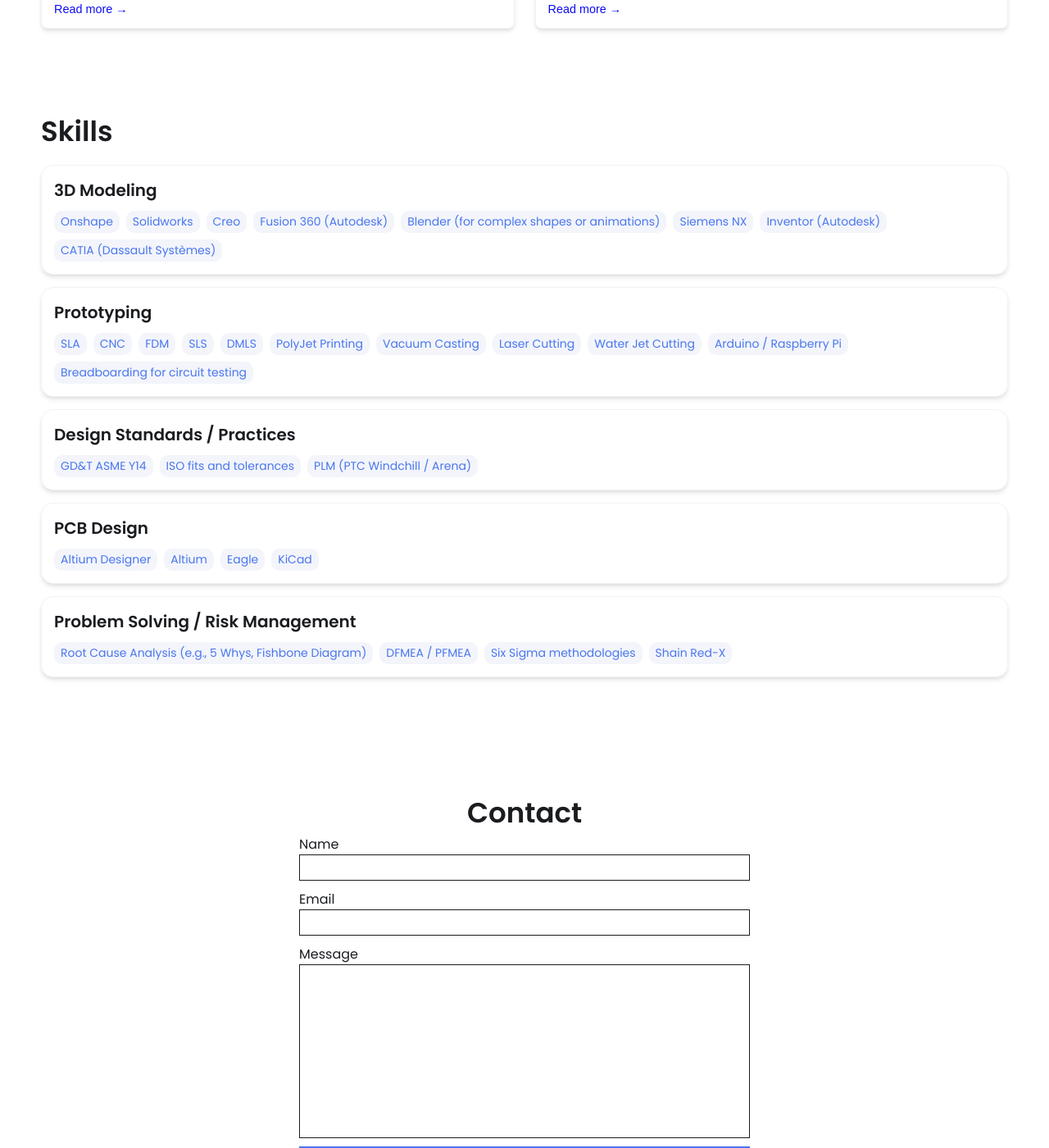
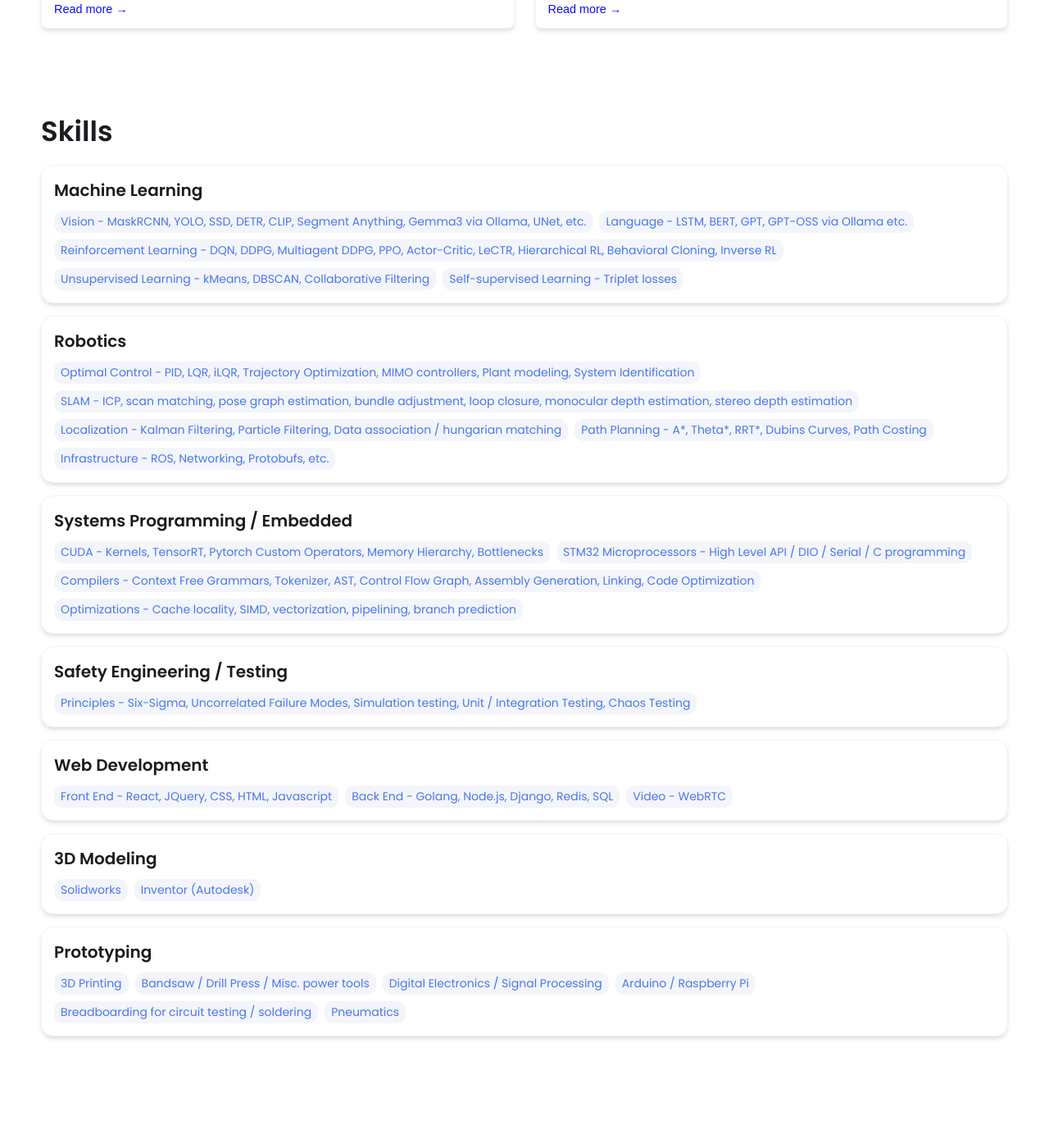
Before and after one commit to sebLopezCot/seblopezcot.github.io, a Jekyll site: the page built from index.html, in a window 1280 px wide and 1400 px high, scrolled down 1491 px. Shown: the whole window at 82% size. Built offline with Jekyll 4.4.1, drawn with Linux system fonts in a browser that asks for light colours; some of the changed text lies outside the part shown.

Commit message:
Personalize

```diff
--- a/_config.yml
+++ b/_config.yml
@@ -7,17 +7,21 @@
 
 # Main Page Setup
 
-title: John Doe's Portfolio # This is what shows up in the tab of the browser
+title: Sebastian Lopez-Cot # This is what shows up in the tab of the browser
 
 
 
 # Hero Section
-name: John Doe
-headline: headline message
+name: Sebastian Lopez-Cot
+headline: Senior Machine Learning / Perception Engineer @ Aurora Innovations
 description: >- # dont remove this line. this will ignore all new lines until the next section
-  Write an awesome intro and discuss your highlights and qualification. You can edit this
-  line in _config.yml. It will appear in your document head meta (for
-  Google search results) and in your feed.xml site description.
+  - Bachelors and Masters Degrees from MIT in Electrical Engineering & Computer Science
+  - 10+ years of experience in robotics and software engineering
+  - 5+ years of industry experience in machine learning for self-driving vehicles (Uber ATG, Aurora)
+  - 100+ citations on reinforcement learning academic papers
+  - 20+ peer reviews in machine learning academic conferences
+  - 3+ years of mentoring + fundraising for FIRST robotics teams in the USA
+  - 2+ years of building a video conferencing start-up from scratch
 
 # Place your profile image in /assets/images/profile-image/folder and edit the file name
 profile_image: ./assets/images/profile-image/avatar.jpeg
@@ -25,15 +29,15 @@
 
 # Link your resume
 # You can place your resume in assets/resume/{resume.pdf or add external link such as pdf saved in google drive
-resume-url: https://drive.google.com/file/d/13Z3duVzh-gguPU5r03oJVEE6rV9rd3DS/view?usp=sharing # or /assets/resume/resume.pdf
+resume-url: #https://drive.google.com/file/d/13Z3duVzh-gguPU5r03oJVEE6rV9rd3DS/view?usp=sharing # or /assets/resume/resume.pdf
 
 
 # Set up external links - this will show up as small icons next to your name.
 
 external-links:    # input only your own url slug. The icons with missing entries will not appear.
-  linkedin: test    # https://www.linkedin.com/in/{your url slug}
-  github: leea12    # https://github.com/{your url slug}
-  stackoverflow: test      # https://stackoverflow.com/users/{your url slug}
+  linkedin: https://www.linkedin.com/in/sebastian-lopez-cot-33b069b1/
+  github: https://github.com/sebLopezCot/
+  stackoverflow:      # https://stackoverflow.com/users/{your url slug}
   medium:            # https://medium.com/@{your url slug}
   x-twitter:   # https://x.com/{your url slug}
   threads:            # https://threads.net/@{your url slug}
@@ -45,50 +49,50 @@
 
 # Skills Section - Add the list of your Skills by categories/tools. The indentation for each level needs to be precise.
 skills:
+  - category: Machine Learning
+    tools:
+    - Vision - MaskRCNN, YOLO, SSD, DETR, CLIP, Segment Anything, Gemma3 via Ollama, UNet, etc.
+    - Language - LSTM, BERT, GPT, GPT-OSS via Ollama etc.
+    - Reinforcement Learning - DQN, DDPG, Multiagent DDPG, PPO, Actor-Critic, LeCTR, Hierarchical RL, Behavioral Cloning, Inverse RL
+    - Unsupervised Learning - kMeans, DBSCAN, Collaborative Filtering
+    - Self-supervised Learning - Triplet losses
+  - category: Robotics
+    tools:
+    - Optimal Control - PID, LQR, iLQR, Trajectory Optimization, MIMO controllers, Plant modeling, System Identification
+    - SLAM - ICP, scan matching, pose graph estimation, bundle adjustment, loop closure, monocular depth estimation, stereo depth estimation
+    - Localization - Kalman Filtering, Particle Filtering, Data association / hungarian matching
+    - Path Planning - A*, Theta*, RRT*, Dubins Curves, Path Costing
+    - Infrastructure - ROS, Networking, Protobufs, etc.
+  - category: Systems Programming / Embedded
+    tools:
+    - CUDA - Kernels, TensorRT, Pytorch Custom Operators, Memory Hierarchy, Bottlenecks
+    - STM32 Microprocessors - High Level API / DIO / Serial / C programming
+    - Compilers - Context Free Grammars, Tokenizer, AST, Control Flow Graph, Assembly Generation, Linking, Code Optimization
+    - Optimizations - Cache locality, SIMD, vectorization, pipelining, branch prediction
+  - category: Safety Engineering / Testing
+    tools:
+    - Principles - Six-Sigma, Uncorrelated Failure Modes, Simulation testing, Unit / Integration Testing, Chaos Testing
+  - category: Web Development
+    tools:
+    - Front End - React, JQuery, CSS, HTML, Javascript
+    - Back End - Golang, Node.js, Django, Redis, SQL
+    - Video - WebRTC
   - category: 3D Modeling
     tools:
-    - Onshape
     - Solidworks
-    - Creo
-    - Fusion 360 (Autodesk)
-    - Blender (for complex shapes or animations)
-    - Siemens NX
     - Inventor (Autodesk)
-    - CATIA (Dassault Systèmes)
   - category: Prototyping
     tools:
-    - SLA
-    - CNC
-    - FDM
-    - SLS
-    - DMLS
-    - PolyJet Printing
-    - Vacuum Casting
-    - Laser Cutting
-    - Water Jet Cutting
+    - 3D Printing
+    - Bandsaw / Drill Press / Misc. power tools
+    - Digital Electronics / Signal Processing
     - Arduino / Raspberry Pi
-    - Breadboarding for circuit testing
-  - category: Design Standards / Practices
-    tools:
-    - GD&T ASME Y14
-    - ISO fits and tolerances
-    - PLM (PTC Windchill / Arena)
-  - category: PCB Design
-    tools:
-    - Altium Designer
-    - Altium
-    - Eagle
-    - KiCad
-  - category: Problem Solving / Risk Management
-    tools:
-    - Root Cause Analysis (e.g., 5 Whys, Fishbone Diagram)
-    - DFMEA / PFMEA
-    - Six Sigma methodologies
-    - Shain Red-X
+    - Breadboarding for circuit testing / soldering
+    - Pneumatics
 
 
 # Contact Form Setup. Setup an account and copy over the key. When someone fills out the form, it will be received in your email.
-formspree-key:   https://formspree.io/f/{8-digit key}
+formspree-key:   #https://formspree.io/f/{8-digit key}
 
 
 
```
